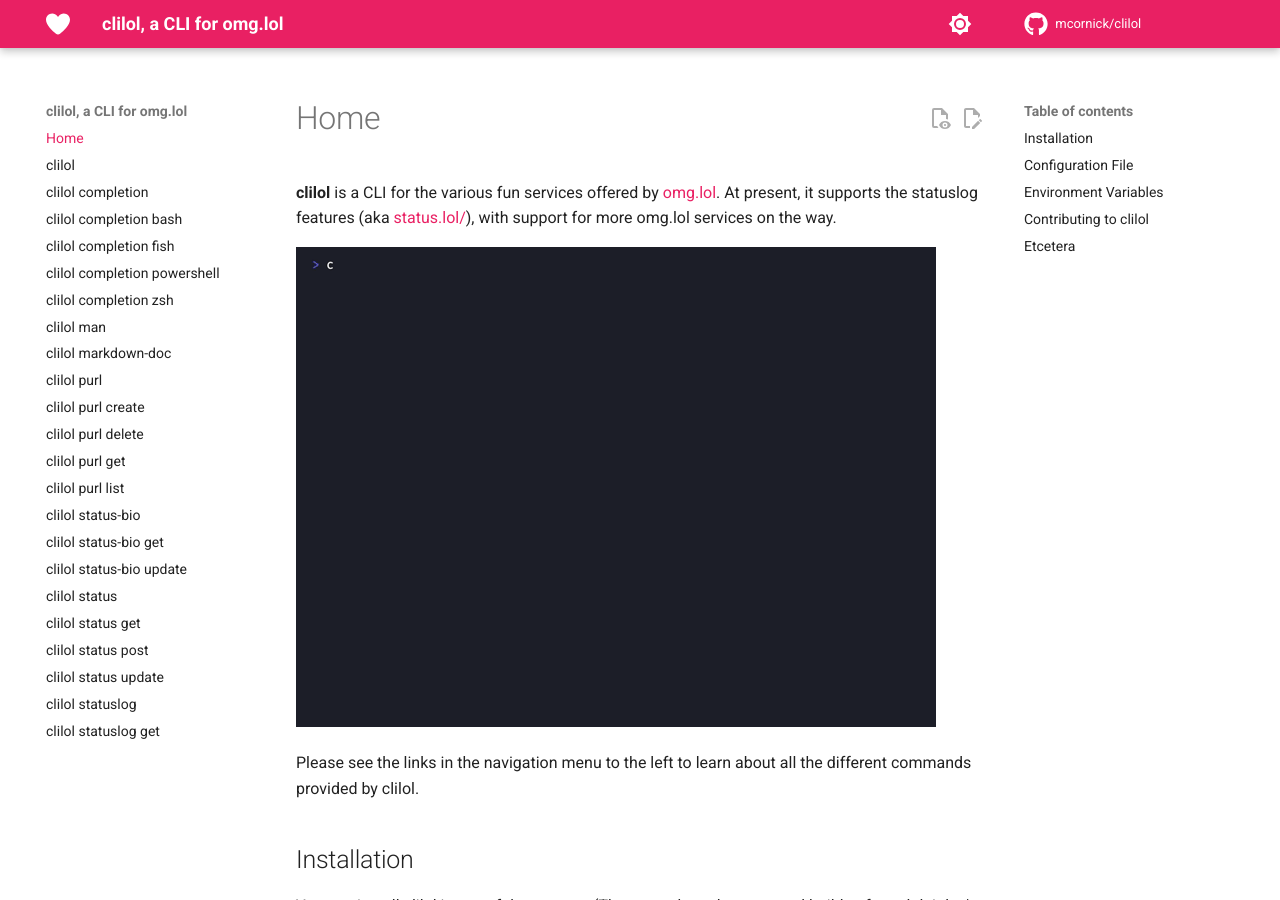
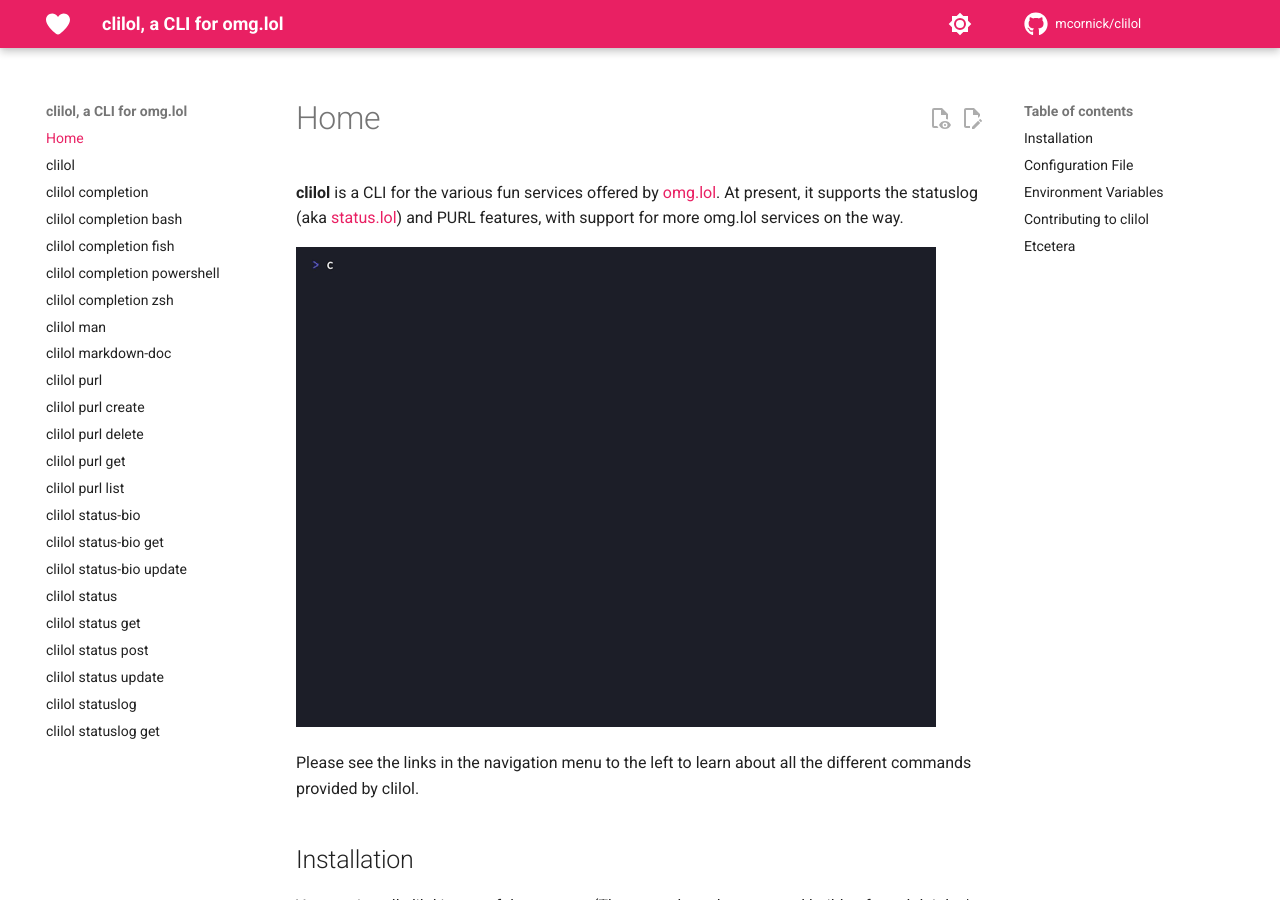
Before and after one commit to mcornick/clilol, an MkDocs documentation site: the page built from docs/index.md, in a window 1280 px wide and 900 px high. Built offline with MkDocs 1.6.1 and Material for MkDocs 9.7.7, drawn with Linux system fonts in a browser that asks for light colours; comment, search, counter and statistics services are not loaded.

Commit message:
docs: add PURL to finished features
Signed-off-by: Mark Cornick <mcornick@mcornick.com>

```diff
--- a/docs/index.md
+++ b/docs/index.md
@@ -1,7 +1,7 @@
 ---
 title: Home
 ---
-__clilol__ is a CLI for the various fun services offered by [omg.lol](https://omg.lol/). At present, it supports the statuslog features (aka [status.lol/](https://status.lol/)), with support for more omg.lol services on the way.
+__clilol__ is a CLI for the various fun services offered by [omg.lol](https://omg.lol/). At present, it supports the statuslog (aka [status.lol](https://status.lol/)) and PURL features, with support for more omg.lol services on the way.
 
 ![Screenshot](clilol.gif "Screenshot")
 
```
Also changed, not shown: README.md (+1 -1 lines).
